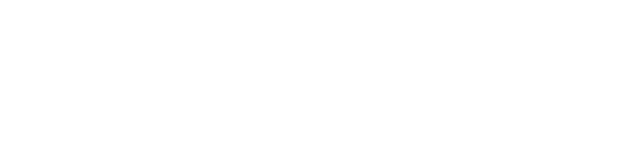
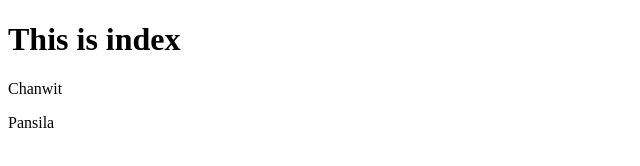
Before and after one commit to Chanwit21/Test-Git-Group-Project, a plain HTML site: page index.html in a window 1280 px wide. Shown: the whole page, without its empty margins (0-640 px from the left). Drawn offline with Linux system fonts and the light colour scheme.

Commit message:
add index

```diff
--- a/index.html
+++ b/index.html
@@ -6,5 +6,9 @@
     <meta name="viewport" content="width=device-width, initial-scale=1.0" />
     <title>Document</title>
   </head>
-  <body></body>
+  <body>
+    <h1>This is index</h1>
+    <p>Chanwit</p>
+    <p>Pansila</p>
+  </body>
 </html>
```
